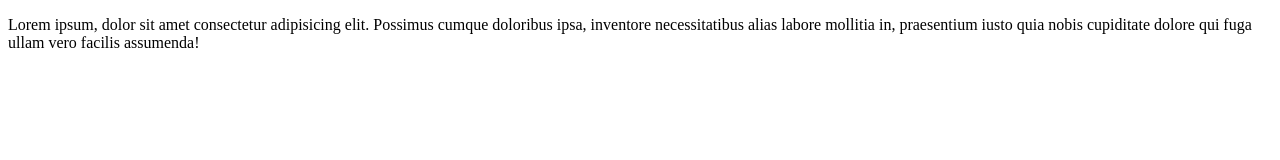
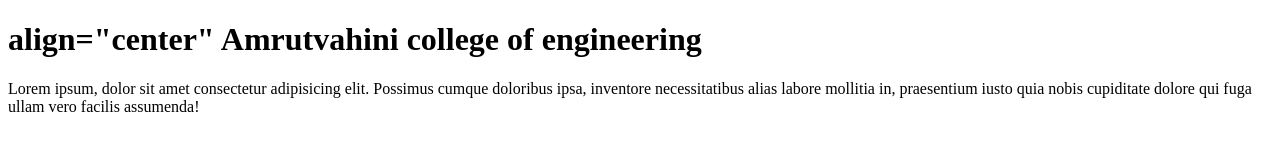
Before and after one commit to shravanimk13/Day1, a plain HTML site: page index.html in a window 1280 px wide. Drawn offline with Linux system fonts and the light colour scheme.

Commit message:
updated background,center

```diff
--- a/index.html
+++ b/index.html
@@ -1,6 +1,9 @@
 <!DOCTYPE html>
 <html lang="en">
 <head>
+    <h1>
+       align="center" Amrutvahini college of engineering
+    </h1>
     <meta charset="UTF-8">
     <meta name="viewport" content="width=device-width, initial-scale=1.0">
     <title>Amrutvahini college of engineering</title>
```
Also changed, not shown: 1 other file.
